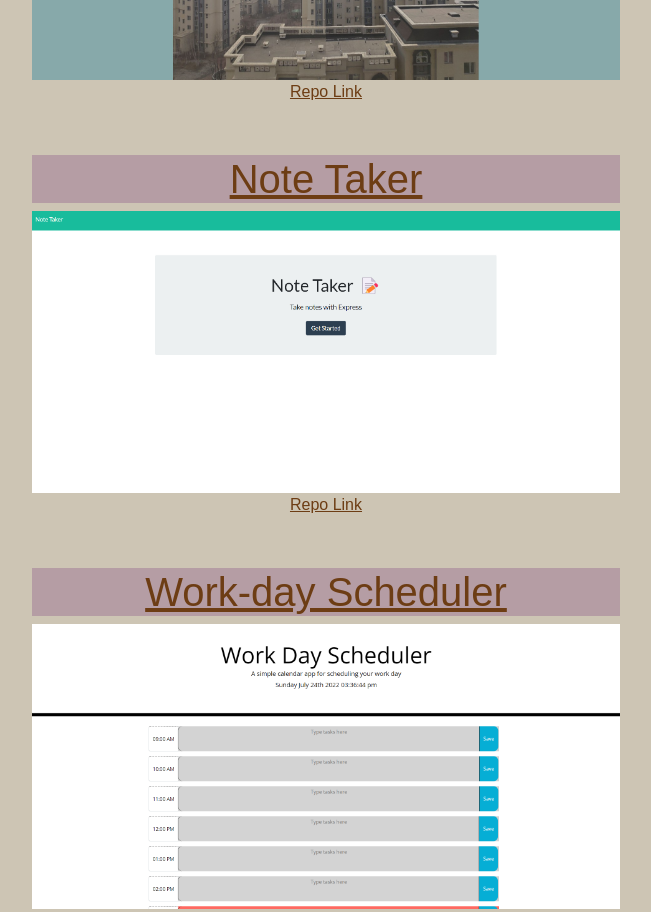
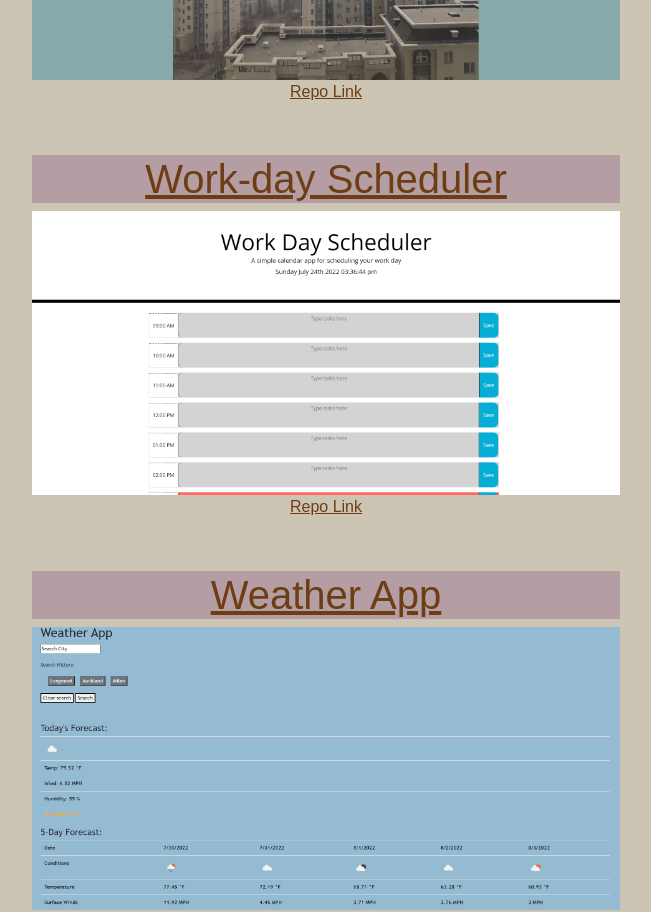
Before and after one commit to AFaidley/React-to-my-portfolio, a React (Create React App) app: page /#/Projects in a window 1280 px wide. Shown: the part 1660-2572 px from the top of the page, without its empty margins (314-965 px from the left). Built offline with nearby package versions, Linux system fonts and the light colour scheme.

Commit message:
Removed note taker proj

```diff
--- a/src/pages/Portfolio.js
+++ b/src/pages/Portfolio.js
@@ -51,7 +51,7 @@ function Portfolio(props) {
         </a>
       </div>
 
-      <div className='projects '>
+      {/* <div className='projects '>
         <h1><a id='projlinks' href={props.threeLive}>{props.three}</a></h1>
         <a href={props.threeLive} target='_blank' rel='noopener noreferrer'>
           <img src={props.threeImg} className='img-fluid' alt={props.three}></img>
@@ -64,7 +64,7 @@ function Portfolio(props) {
         >
           Repo Link
         </a>
-      </div>
+      </div> */}
 
       <div className='projects'>
         <h1><a id='projlinks' href={props.fourLive}>{props.four}</a></h1>
```
